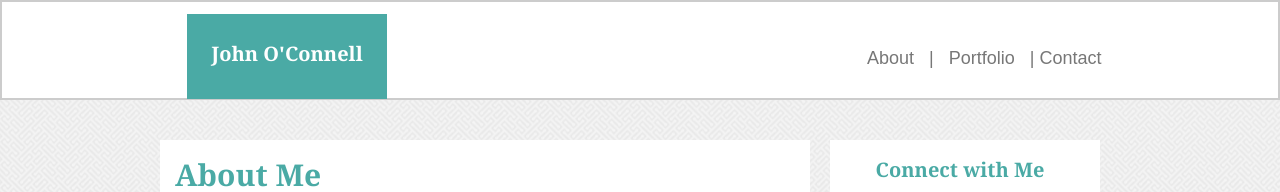
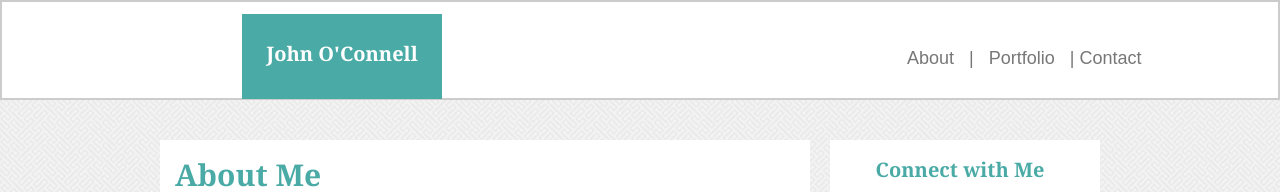
Before and after one commit to jmoc1181/Basic-Portfolio, a plain HTML site: page index.html in a window 1280 px wide. Shown: the top 192 px of the page. Drawn offline with Linux system fonts and the light colour scheme.

Commit message:
update header

```diff
--- a/assets/css/style.css
+++ b/assets/css/style.css
@@ -58,7 +58,7 @@ body {
 	font-size: 20px;
 	text-align: center;
 	padding-top: 30px;
-	margin: 12px 0 0 185px;
+	margin: 12px 0 0 240px;
 	font-weight: bold;
 
 }
@@ -67,7 +67,7 @@ body {
 	color: #777777;
 	font-family: 'Arial', 'Helvetica Neue', Helvetica, sans-ser;
 	font-size: 18px;
-	margin: -50px 0 0 865px;
+	margin: -50px 0 0 905px;
 
 
 }
```
Also changed, not shown: index.html (+1 -0 lines).
